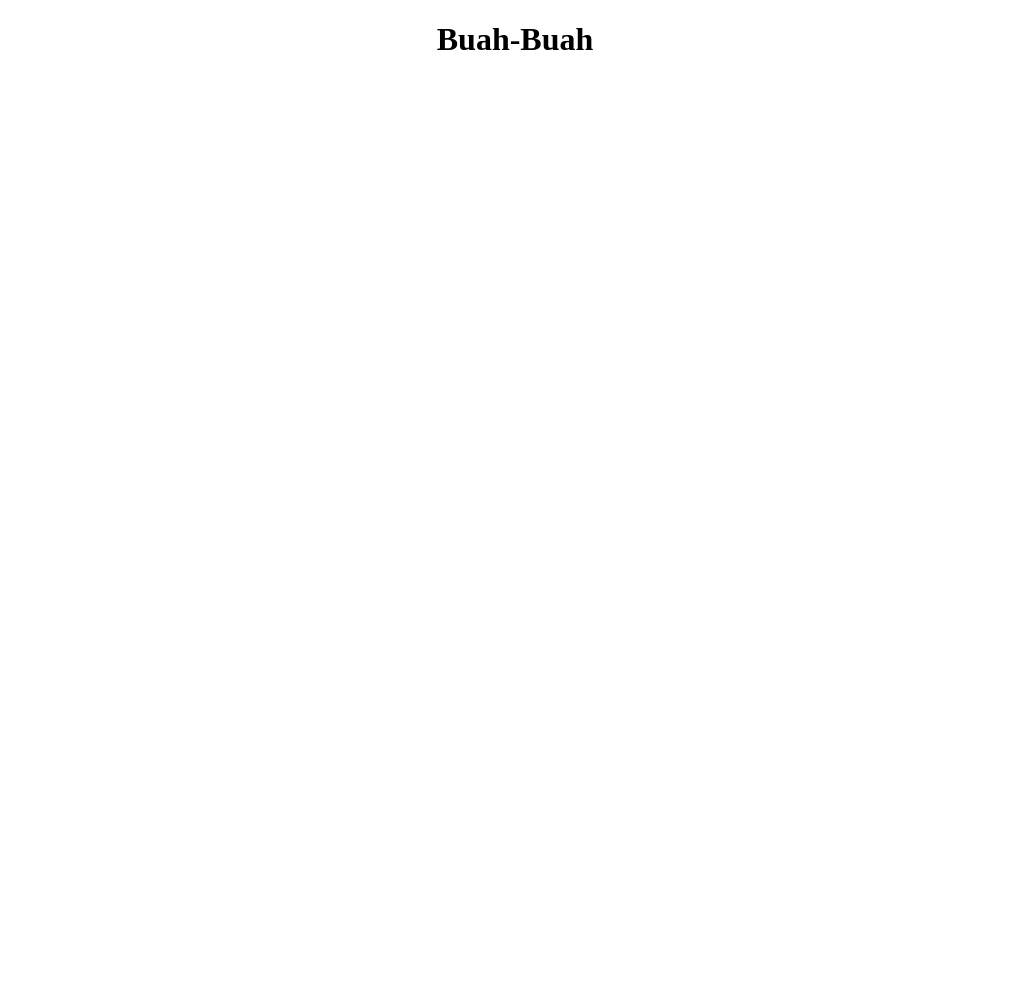
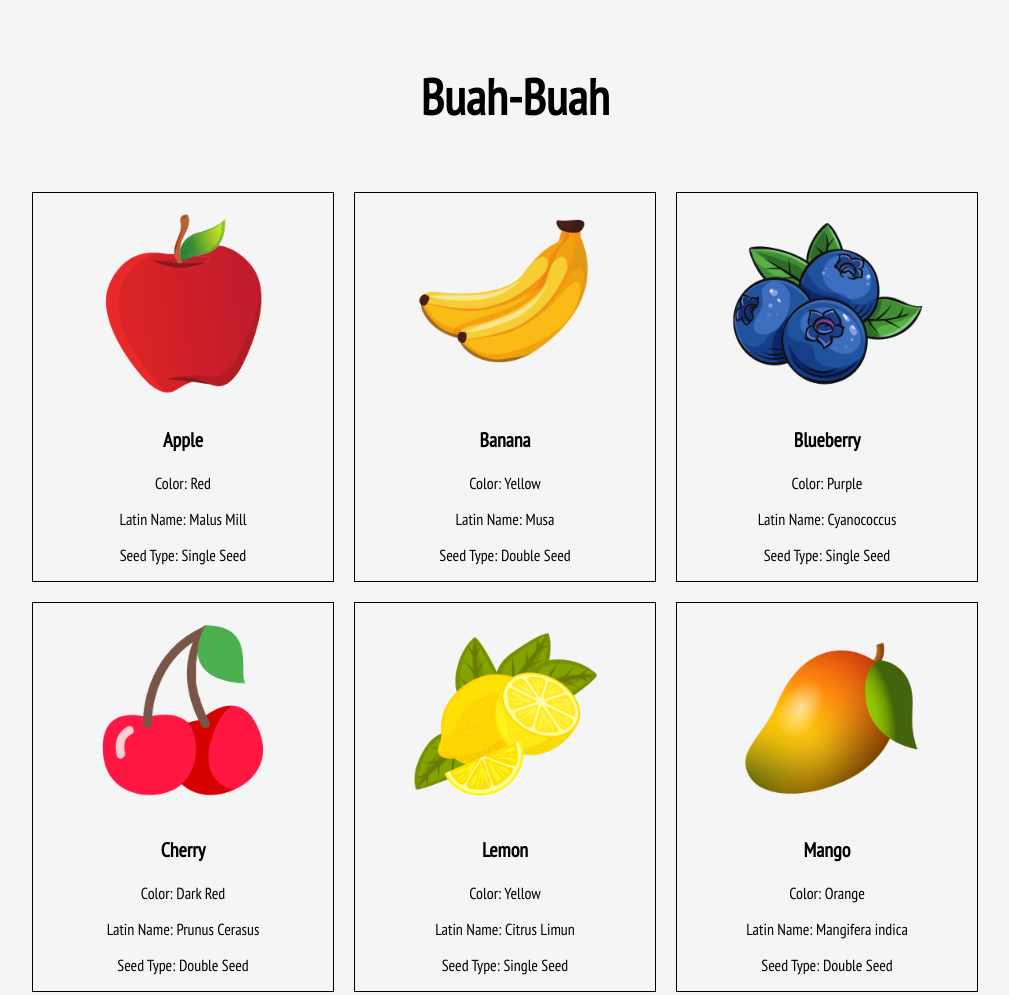
Before and after one commit to molzania/tugasweek9, a plain HTML site: page index.html in a window 1280 px wide. Shown: the top 995 px of the page, without its empty margins (125-1134 px from the left). Before the commit the page ends 800 px from the top, so only its background shows below. Drawn offline with Linux system fonts and the light colour scheme.

Commit message:
commit on 'main'

```diff
--- a/index.html
+++ b/index.html
@@ -6,13 +6,17 @@
     <meta name="viewport" content="width=device-width, initial-scale=1.0">
     <title>Jawaban Soal 4</title>
     <link rel="stylesheet" type="text/css" href="style.css">
-
+    <link rel="preconnect" href="https://fonts.googleapis.com">
+    <link rel="preconnect" href="https://fonts.gstatic.com" crossorigin>
+    <link href="https://fonts.googleapis.com/css2?family=PT+Sans+Narrow&display=swap" rel="stylesheet">
 </head>
 <body>
     <header>
         <h1>Buah-Buah</h1>
     </header>
-    <ul id = "list"></ul>
+ <div id="list-buah">
+ </div>
+ <footer>Copyright @molzania &copy;2021</footer>
     <script src="soal4.js"></script>
 </body>
 </html>
--- a/soal4.js
+++ b/soal4.js
@@ -3,14 +3,14 @@ let buah = [
         Pic: './img/apple.png',
         Name: 'Apple',
         Color: 'Red',
-        Latin: 'Malus Sylvestris Mill',
+        Latin: 'Malus Mill',
         Seed: 'Single Seed'
     },
     {
         Pic: './img/banana.png',
         Name: 'Banana',
         Color: 'Yellow',
-        Latin: 'Musa Paradisiaca',
+        Latin: 'Musa',
         Seed: 'Double Seed'
     },
     {
@@ -24,7 +24,7 @@ let buah = [
         Pic: './img/cherry.png',
         Name: 'Cherry',
         Color: 'Dark Red',
-        Latin: 'Prunus subg. Cerasus',
+        Latin: 'Prunus Cerasus',
         Seed: 'Double Seed'
     },
     {
@@ -56,3 +56,16 @@ let buah = [
         Seed: 'Double Seed'
     }
 ]
+
+let listBuah = document.getElementById("list-buah");
+
+for(let i = 0; i <= buah.length; i++){
+    listBuah.innerHTML += `
+    <div id="buah">
+    <img src='${buah[i].Pic}'/>
+    <h3>${buah[i].Name}</h3>
+    <p>Color: ${buah[i].Color}</p>
+    <p>Latin Name: ${buah[i].Latin}</p>
+    <p>Seed Type: ${buah[i].Seed}</p>
+     </div>`
+}
--- a/style.css
+++ b/style.css
@@ -1,3 +1,59 @@
 h1 {
     text-align: center;
+    font-size: 50px;
 }
+
+header{
+    padding: 30px;
+}
+
+#buah img {
+    width: 200px;
+    height:200px;
+    margin-right: 50px;
+    margin-left: 50px;
+    margin-top: 10px;
+}
+
+#list-buah {
+    display: flex;
+    flex-wrap: wrap;
+    justify-content: center;
+    flex-direction: row;
+    align-content: center;
+    padding-left: 20px;
+    padding-right:20px;
+}
+
+body {
+    font-family: 'PT Sans Narrow', sans-serif;
+    margin: 0;
+    background-color: whitesmoke;
+}
+
+h3{
+    font-size: 20px;
+    text-align: center;
+}
+
+#buah {
+    border: solid 1px black;
+    margin-right: 20px;
+    margin-bottom: 20px;
+
+
+}
+
+p{
+    margin-right: 50px;
+    margin-left: 50px;
+    text-align: center;
+}
+
+footer {
+    text-align: center;
+    font-weight: bold;
+    color: white;
+    padding: 15px;
+    background-color: black;
+}
```
